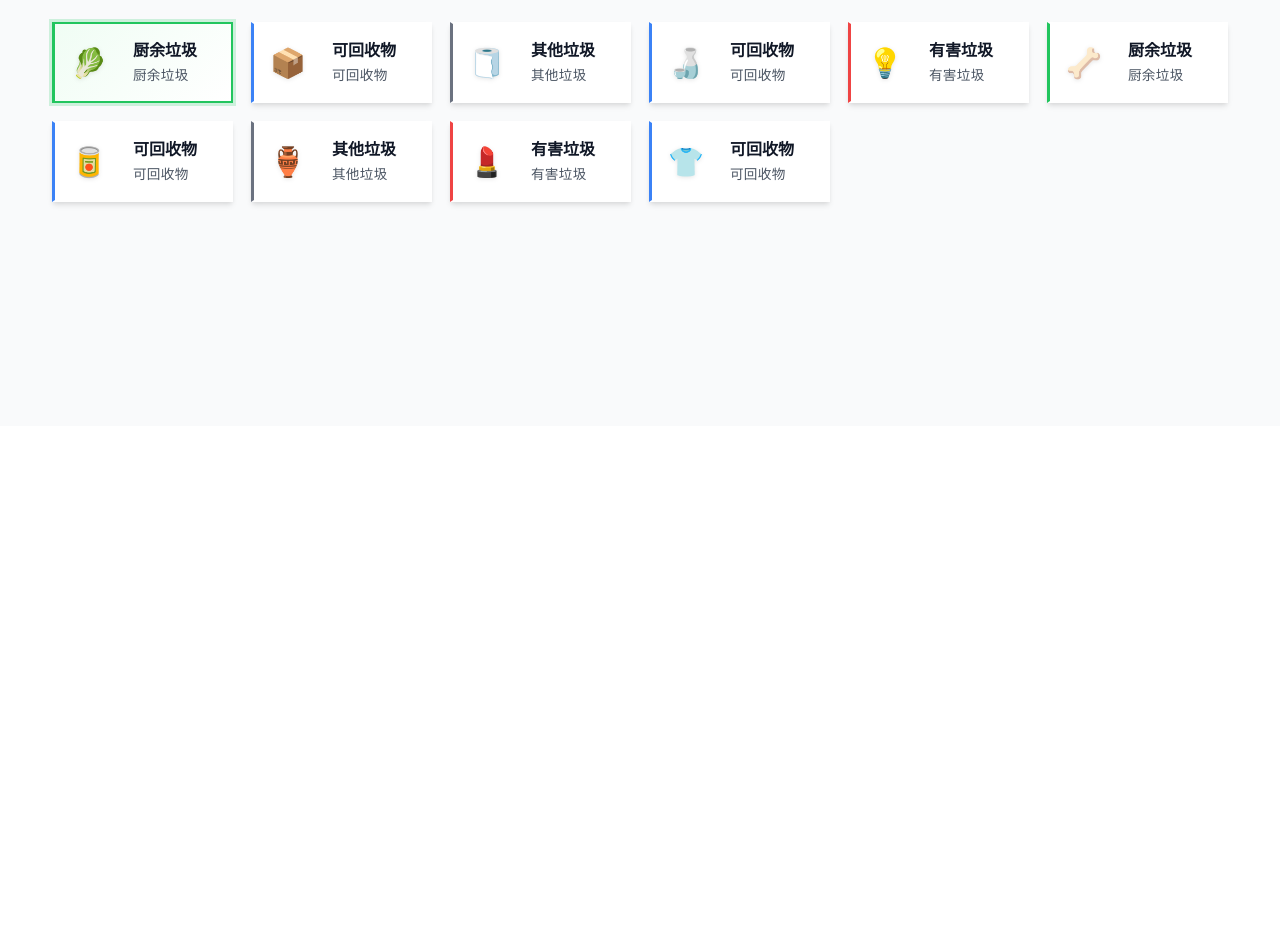
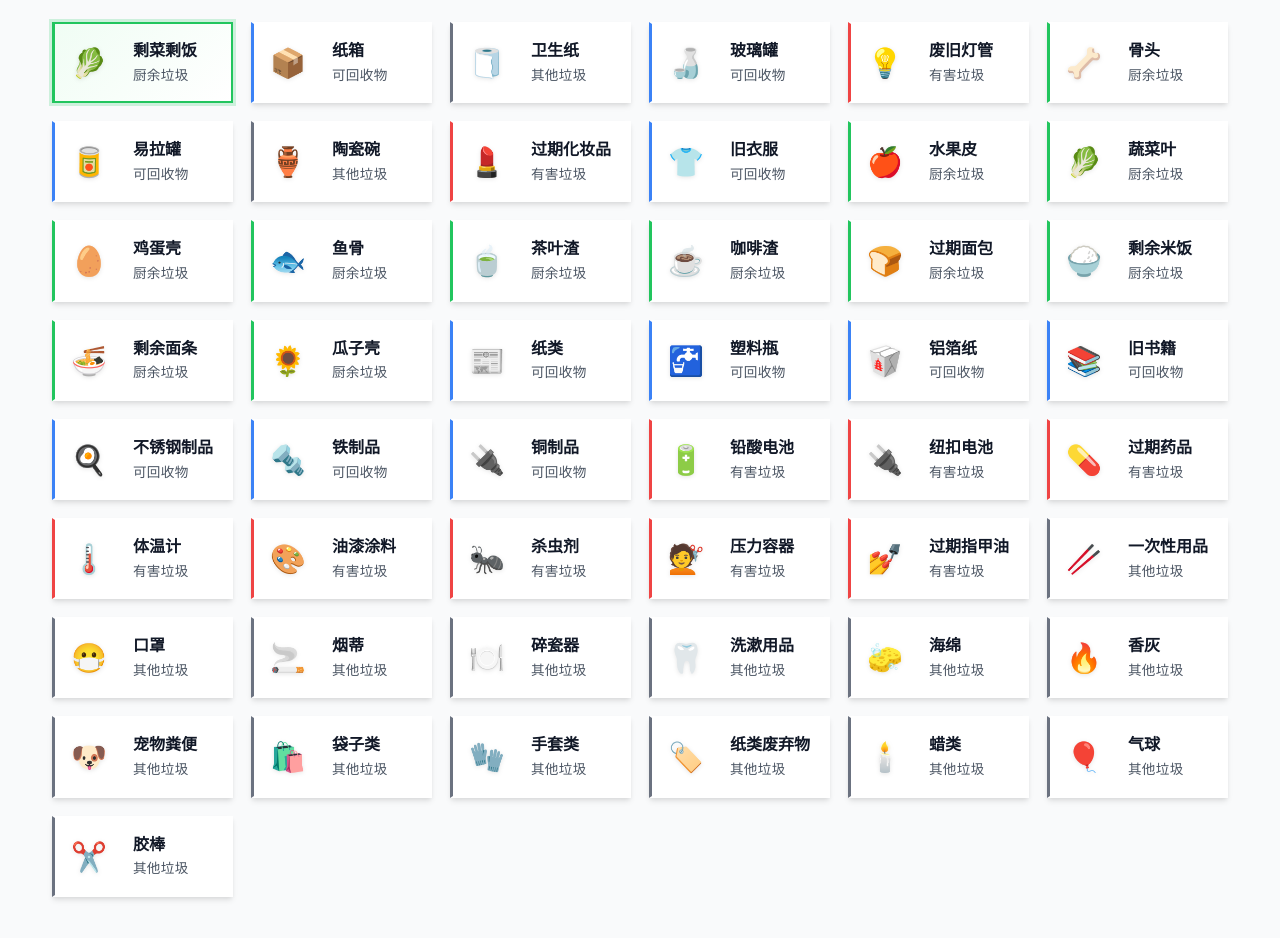
Before and after one commit to Kesager/GarbageClassification_Frontend, a Vue app: page /lajijiansuo in a window 1280 px wide. Shown: the part 860-1798 px from the top of the page. Before the commit the page ends 1286 px from the top, so only its background shows below. Built offline with nearby package versions, Linux system fonts and the light colour scheme.

Commit message:
更新垃圾分类数据，添加多种新垃圾类型及投放提示

```diff
--- a/src/views/LajiJiansuoView.vue
+++ b/src/views/LajiJiansuoView.vue
@@ -31,9 +31,6 @@
               <button class="favorite-btn" @click="toggleFavorite">
                 {{ isFavorite ? '❤️' : '♡' }}
               </button>
-              <!-- <button class="share-btn" @click="shareResult" title="分享结果">
-                📤
-              </button> -->
             </div>
           </div>
           <div class="result-content">
@@ -1045,87 +1042,399 @@ const currentTitle = ref('厨余垃圾')
 const currentExample = ref('示例：剩菜、骨头、果壳等')
 const currentTips = ref('投放提示：沥干水分后投放')
 const showFavoriteToast = ref(false)
-// 垃圾分类数据
+// 垃圾分类数据（共50种）
 const garbageTypes = {
   'leftover-item': {
     iconClass: 'kitchen-waste',
-    title: '厨余垃圾',
-    example: '示例：剩菜、骨头、果壳等',
-    tips: '投放提示：沥干水分后投放',
+    title: '剩菜剩饭',
+    example: '示例：米饭、炒菜、汤羹等',
+    tips: '投放提示：沥干水分，去除包装物',
     emoji: '🥬',
     category: 'kitchen'
   },
   'carton-item': {
     iconClass: 'recyclable-waste',
-    title: '可回收物',
-    example: '示例：纸箱、报纸、塑料等',
-    tips: '投放提示：压扁后投放',
+    title: '纸箱',
+    example: '示例：快递盒、鞋盒、纸箱等',
+    tips: '投放提示：压扁捆扎，去除胶带',
     emoji: '📦',
     category: 'recyclable'
   },
   'toilet-paper-item': {
     iconClass: 'other-waste',
-    title: '其他垃圾',
-    example: '示例：卫生纸、餐巾纸等',
-    tips: '投放提示：无特殊要求',
+    title: '卫生纸',
+    example: '示例：卷纸、抽纸、餐巾纸等',
+    tips: '投放提示：直接投放即可',
     emoji: '🧻',
     category: 'other'
   },
   'glass-jar-item': {
     iconClass: 'recyclable-waste',
-    title: '可回收物',
-    example: '示例：玻璃罐、瓶子等',
-    tips: '投放提示：清洁干净后投放',
+    title: '玻璃罐',
+    example: '示例：果酱瓶、调料瓶、玻璃杯等',
+    tips: '投放提示：清空内容物，冲洗干净',
     emoji: '🍶',
     category: 'recyclable'
   },
   'tube-item': {
     iconClass: 'harmful-waste',
-    title: '有害垃圾',
-    example: '示例：废旧灯管、荧光灯等',
-    tips: '投放提示：小心轻放',
+    title: '废旧灯管',
+    example: '示例：荧光灯、节能灯、灯管等',
+    tips: '投放提示：轻拿轻放，破损需包裹',
     emoji: '💡',
     category: 'harmful'
   },
   'bone-item': {
     iconClass: 'kitchen-waste',
-    title: '厨余垃圾',
-    example: '示例：骨头、鱼刺等',
-    tips: '投放提示：沥干水分后投放',
+    title: '骨头',
+    example: '示例：轻拿轻放，破损需包裹',
+    tips: '投放提示：大块骨头需敲碎',
     emoji: '🦴',
     category: 'kitchen'
   },
   'can-item': {
     iconClass: 'recyclable-waste',
-    title: '可回收物',
-    example: '示例：易拉罐、金属罐等',
-    tips: '投放提示：压扁后投放',
+    title: '易拉罐',
+    example: '示例：可乐罐、啤酒罐、金属罐等',
+    tips: '投放提示：压扁罐体，清空残留液体',
     emoji: '🥫',
     category: 'recyclable'
   },
   'ceramic-item': {
     iconClass: 'other-waste',
-    title: '其他垃圾',
-    example: '示例：陶瓷碗、盘子等',
-    tips: '投放提示：破碎后投放',
+    title: '陶瓷碗',
+    example: '示例：碎瓷碗、陶瓷盘、瓦片等',
+    tips: '投放提示：破碎物品需用报纸包裹',
     emoji: '🏺',
     category: 'other'
   },
   'cosmetic-item': {
     iconClass: 'harmful-waste',
-    title: '有害垃圾',
-    example: '示例：过期化妆品、指甲油等',
-    tips: '投放提示：请勿混合投放',
+    title: '过期化妆品',
+    example: '示例：面霜、指甲油、染发剂等',
+    tips: '投放提示：拧紧瓶盖，避免液体泄漏',
     emoji: '💄',
     category: 'harmful'
   },
   'clothes-item': {
     iconClass: 'recyclable-waste',
-    title: '可回收物',
-    example: '示例：旧衣服、布料等',
-    tips: '投放提示：清洁干净后投放',
+    title: '旧衣服',
+    example: '示例：T恤、裤子、床单、窗帘等',
+    tips: '投放提示：清洗干净，折叠整齐',
     emoji: '👕',
     category: 'recyclable'
+  },
+  'apple-core-item': {
+    iconClass: 'kitchen-waste',
+    title: '水果皮',
+    example: '示例：苹果核、香蕉皮、西瓜皮等',
+    tips: '投放提示：沥干水分后投放',
+    emoji: '🍎',
+    category: 'kitchen'
+  },
+  'banana-peel-item': {
+    iconClass: 'kitchen-waste',
+    title: '蔬菜叶',
+    example: '示例：白菜叶、菠菜叶、菜叶等',
+    tips: '投放提示：去除泥土后投放',
+    emoji: '🥬',
+    category: 'kitchen'
+  },
+  'egg-shell-item': {
+    iconClass: 'kitchen-waste',
+    title: '鸡蛋壳',
+    example: '示例：鸡蛋壳、鸭蛋壳等',
+    tips: '投放提示：清洗干净后投放',
+    emoji: '🥚',
+    category: 'kitchen'
+  },
+  'fish-bone-item': {
+    iconClass: 'kitchen-waste',
+    title: '鱼骨',
+    example: '示例：鲫鱼骨、草鱼骨等',
+    tips: '投放提示：用纸巾包裹后投放',
+    emoji: '🐟',
+    category: 'kitchen'
+  },
+  'coffee-grounds-item': {
+    iconClass: 'kitchen-waste',
+    title: '茶叶渣',
+    example: '示例：泡过的茶叶、茶包等',
+    tips: '投放提示：沥干水分后投放',
+    emoji: '🍵',
+    category: 'kitchen'
+  },
+  'tea-leaf-item': {
+    iconClass: 'kitchen-waste',
+    title: '咖啡渣',
+    example: '示例：咖啡粉残渣、咖啡渣等',
+    tips: '投放提示：沥干水分后投放',
+    emoji: '☕',
+    category: 'kitchen'
+  },
+  'bread-item': {
+    iconClass: 'kitchen-waste',
+    title: '过期面包',
+    example: '示例：面包、蛋糕、饼干等',
+    tips: '投放提示：密封包装破损后投放',
+    emoji: '🍞',
+    category: 'kitchen'
+  },
+  'vegetable-peel-item': {
+    iconClass: 'kitchen-waste',
+    title: '剩余米饭',
+    example: '示例：白米饭、糯米饭等',
+    tips: '投放提示：沥干水分后投放',
+    emoji: '🍚',
+    category: 'kitchen'
+  },
+  'meat-scrap-item': {
+    iconClass: 'kitchen-waste',
+    title: '剩余面条',
+    example: '示例：面条、米线、粉丝等',
+    tips: '投放提示：沥干水分后投放',
+    emoji: '🍜',
+    category: 'kitchen'
+  },
+  'milk-box-item': {
+    iconClass: 'recyclable-waste',
+    title: '瓜子壳',
+    example: '示例：西瓜子壳、葵花籽壳等',
+    tips: '投放提示：直接投放',
+    emoji: '🌻',
+    category: 'kitchen'
+  },
+  'newspaper-item': {
+    iconClass: 'recyclable-waste',
+    title: '纸类',
+    example: '示例：报纸、杂志、宣传单等',
+    tips: '投放提示：捆扎整齐后投放',
+    emoji: '📰',
+    category: 'recyclable'
+  },
+  'plastic-bottle-item': {
+    iconClass: 'recyclable-waste',
+    title: '塑料瓶',
+    example: '示例：矿泉水瓶、饮料瓶等',
+    tips: '投放提示：清空内容物、拧盖后投放',
+    emoji: '🚰',
+    category: 'recyclable'
+  },
+  'aluminum-foil-item': {
+    iconClass: 'recyclable-waste',
+    title: '铝箔纸',
+    example: '示例：锡纸、锡箔纸等',
+    tips: '投放提示：清洁干净、揉成团后投放',
+    emoji: '🥡',
+    category: 'recyclable'
+  },
+  'old-book-item': {
+    iconClass: 'recyclable-waste',
+    title: '旧书籍',
+    example: '示例：旧书、旧课本、旧练习册等',
+    tips: '投放提示：捆扎整齐后投放',
+    emoji: '📚',
+    category: 'recyclable'
+  },
+  'cardboard-item': {
+    iconClass: 'recyclable-waste',
+    title: '不锈钢制品',
+    example: '示例：锅铲、饭盒、水杯等',
+    tips: '投放提示：清洗干净后投放',
+    emoji: '🍳',
+    category: 'recyclable'
+  },
+  'scrap-iron-item': {
+    iconClass: 'recyclable-waste',
+    title: '铁制品',
+    example: '示例：铁钉、铁丝、铁皮等',
+    tips: '投放提示：整理捆绑后投放',
+    emoji: '🔩',
+    category: 'recyclable'
+  },
+  'copper-wire-item': {
+    iconClass: 'recyclable-waste',
+    title: '铜制品',
+    example: '示例：铜电线、铜管等',
+    tips: '投放提示：去除绝缘层后投放',
+    emoji: '🔌',
+    category: 'recyclable'
+  },
+  'lead-acid-battery-item': {
+    iconClass: 'harmful-waste',
+    title: '铅酸电池',
+    example: '示例：汽车电瓶、电动车电池等',
+    tips: '投放提示：放入专用回收箱',
+    emoji: '🔋',
+    category: 'harmful'
+  },
+  'button-battery-item': {
+    iconClass: 'harmful-waste',
+    title: '纽扣电池',
+    example: '示例：手表电池、遥控器电池等',
+    tips: '投放提示：用胶带包裹正负极后投放',
+    emoji: '🔌',
+    category: 'harmful'
+  },
+  'expired-medicine-item': {
+    iconClass: 'harmful-waste',
+    title: '过期药品',
+    example: '示例：过期感冒药、抗生素等',
+    tips: '投放提示：连同包装一起投放',
+    emoji: '💊',
+    category: 'harmful'
+  },
+  'thermometer-item': {
+    iconClass: 'harmful-waste',
+    title: '体温计',
+    example: '示例：水银温度计、电子体温计等',
+    tips: '投放提示：破损需密封后投放',
+    emoji: '🌡️',
+    category: 'harmful'
+  },
+  'paint-item': {
+    iconClass: 'harmful-waste',
+    title: '油漆涂料',
+    example: '示例：油漆、涂料、稀料等',
+    tips: '投放提示：密封后投放，避免泄漏',
+    emoji: '🎨',
+    category: 'harmful'
+  },
+  'insecticide-item': {
+    iconClass: 'harmful-waste',
+    title: '杀虫剂',
+    example: '示例：喷雾杀虫剂、蟑螂药、除草剂、老鼠药等',
+    tips: '投放提示：密封原包装后投放',
+    emoji: '🐜',
+    category: 'harmful'
+  },
+  'hair-spray-item': {
+    iconClass: 'harmful-waste',
+    title: '压力容器',
+    example: '示例：发胶、摩丝、杀虫剂等',
+    tips: '投放提示：排空内容物后投放',
+    emoji: '💇',
+    category: 'harmful'
+  },
+  'nail-polish-item': {
+    iconClass: 'harmful-waste',
+    title: '过期指甲油',
+    example: '示例：指甲油、洗甲水等',
+    tips: '投放提示：密封后投放',
+    emoji: '💅',
+    category: 'harmful'
+  },
+  'disposable-chopsticks-item': {
+    iconClass: 'other-waste',
+    title: '一次性用品',
+    example: '示例：一次性筷子、牙签等',
+    tips: '投放提示：直接投放即可',
+    emoji: '🥢',
+    category: 'other'
+  },
+  'face-mask-item': {
+    iconClass: 'other-waste',
+    title: '口罩',
+    example: '示例：一次性口罩、医用口罩等',
+    tips: '投放提示：对折密封后投放',
+    emoji: '😷',
+    category: 'other'
+  },
+  'cigarette-butts-item': {
+    iconClass: 'other-waste',
+    title: '烟蒂',
+    example: '示例：烟头、烟盒内锡纸等',
+    tips: '投放提示：确保熄灭后投放',
+    emoji: '🚬',
+    category: 'other'
+  },
+  'broken-plate-item': {
+    iconClass: 'other-waste',
+    title: '碎瓷器',
+    example: '示例：碎盘子、碎碗等',
+    tips: '投放提示：用报纸包裹后投放',
+    emoji: '🍽️',
+    category: 'other'
+  },
+  'toothbrush-item': {
+    iconClass: 'other-waste',
+    title: '洗漱用品',
+    example: '示例：旧牙刷、牙膏皮等',
+    tips: '投放提示：直接投放即可',
+    emoji: '🦷',
+    category: 'other'
+  },
+  'sponge-item': {
+    iconClass: 'other-waste',
+    title: '海绵',
+    example: '示例：洗碗海绵、清洁海绵等',
+    tips: '投放提示：直接投放即可',
+    emoji: '🧽',
+    category: 'other'
+  },
+  'incense-ash-item': {
+    iconClass: 'other-waste',
+    title: '香灰',
+    example: '示例：香烛灰烬、纸钱灰烬等',
+    tips: '投放提示：冷却后用容器装好投放',
+    emoji: '🔥',
+    category: 'other'
+  },
+  'pet-feces-item': {
+    iconClass: 'other-waste',
+    title: '宠物粪便',
+    example: '示例：狗粪、猫砂等',
+    tips: '投放提示：袋装后投放',
+    emoji: '🐶',
+    category: 'other'
+  },
+  'plastic-bag-item': {
+    iconClass: 'other-waste',
+    title: '袋子类',
+    example: '示例：塑料袋、保鲜膜等',
+    tips: '投放提示：尽量多次使用后投放',
+    emoji: '🛍️',
+    category: 'other'
+  },
+  'rubber-gloves-item': {
+    iconClass: 'other-waste',
+    title: '手套类',
+    example: '示例：橡胶手套、乳胶手套等',
+    tips: '投放提示：直接投放即可',
+    emoji: '🧤',
+    category: 'other'
+  },
+  'sticker-item': {
+    iconClass: 'other-waste',
+    title: '纸类废弃物',
+    example: '示例：贴纸、标签、胶带等',
+    tips: '投放提示：撕下后投放',
+    emoji: '🏷️',
+    category: 'other'
+  },
+  'candle-item': {
+    iconClass: 'other-waste',
+    title: '蜡类',
+    example: '示例：蜡烛、蜡笔等',
+    tips: '投放提示：直接投放即可',
+    emoji: '🕯️',
+    category: 'other'
+  },
+  'balloon-item': {
+    iconClass: 'other-waste',
+    title: '气球',
+    example: '示例：橡胶气球、氦气球等',
+    tips: '投放提示：放气后投放',
+    emoji: '🎈',
+    category: 'other'
+  },
+  'matches-item': {
+    iconClass: 'other-waste',
+    title: '胶棒',
+    example: '示例：固体胶、胶水棒等',
+    tips: '投放提示：用完后投放',
+    emoji: '✂️',
+    category: 'other'
   }
 }
 
```
